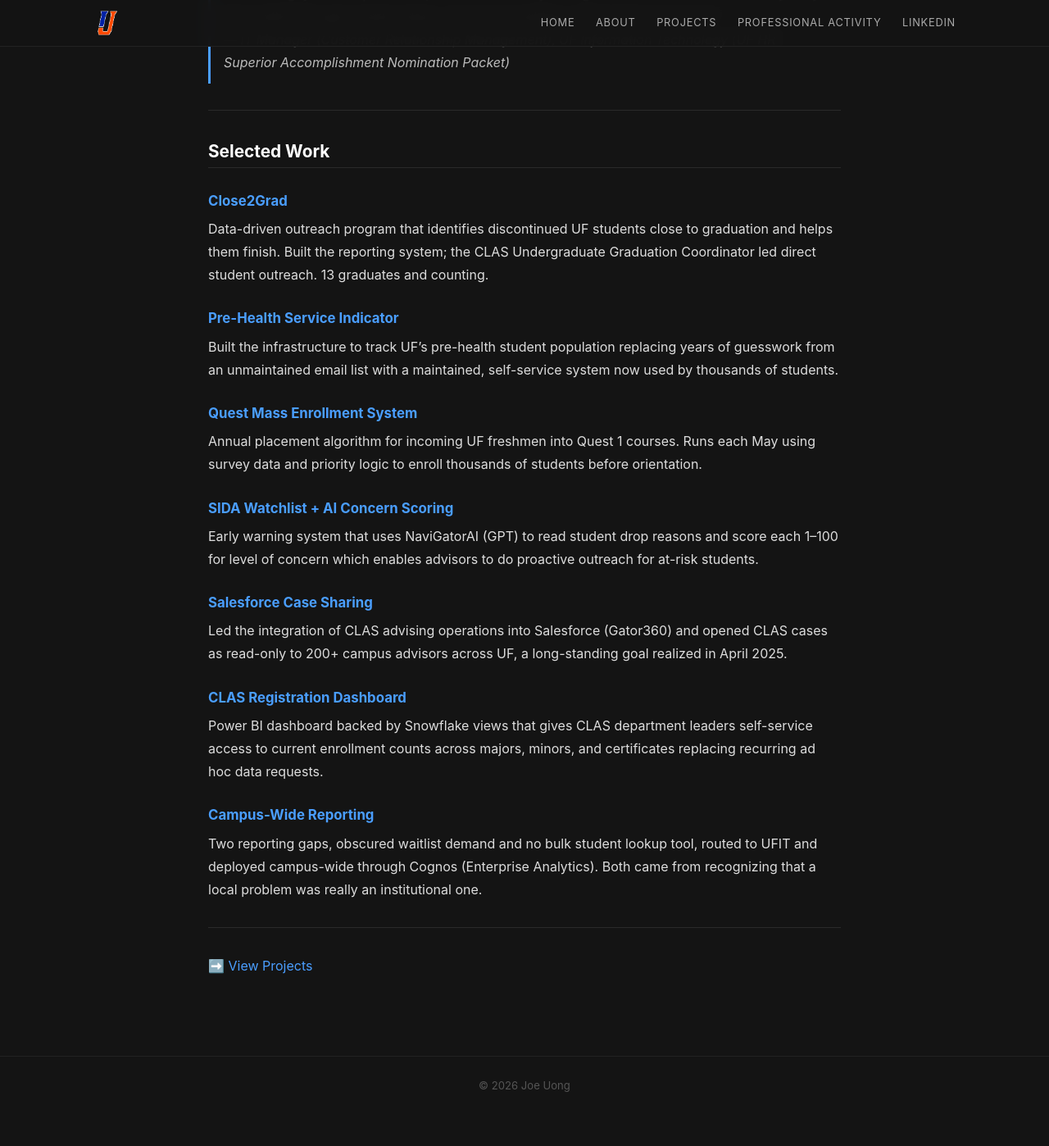
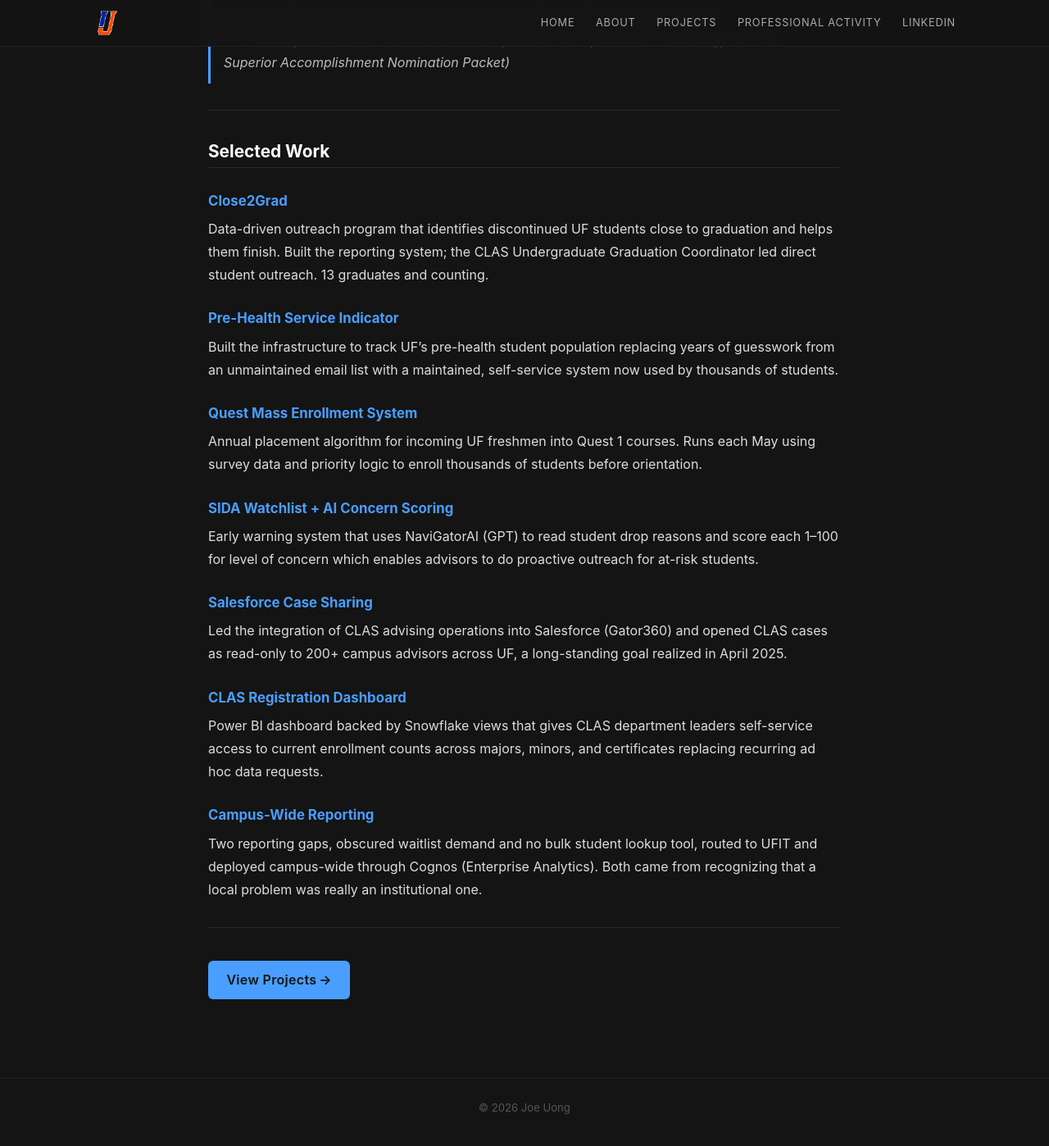
Before and after one commit to joeufl/portfolio, a Jekyll site: the page built from index.md, in a window 1280 px wide and 1400 px high, scrolled down 1251 px. Shown: the whole window at 82% size. Built offline with Jekyll 4.4.1, drawn with Linux system fonts in a browser that asks for light colours; before the commit the page ends 2624 px from its top, so only the background shows below that.

Commit message:
Replace homepage arrow emoji with a styled CTA button
Swap the platform-dependent emoji before 'View Projects' for a
styled call-to-action: an accent-blue pill (.cta) whose arrow is a
CSS pseudo-element that nudges right on hover. Renders consistently
across devices and matches the theme. Removes the site's last emoji
and closes todo item 11.

```diff
--- a/assets/css/style.scss
+++ b/assets/css/style.scss
@@ -128,6 +128,34 @@ h3 { color: #4a9eff; }
   margin-bottom: 1.5em;
 }
 
+/* Call-to-action button */
+.cta {
+  display: inline-block;
+  margin-top: 0.5em;
+  padding: 0.6em 1.4em;
+  background: #4a9eff;
+  color: #141414;
+  font-weight: 600;
+  border-radius: 6px;
+  letter-spacing: 0.02em;
+  transition: background 0.15s, transform 0.15s;
+}
+
+.cta::after {
+  content: "\2009\2192"; /* thin space + arrow */
+  display: inline-block;
+  transition: transform 0.15s;
+}
+
+.cta:hover {
+  background: #6cb0ff;
+  color: #141414;
+}
+
+.cta:hover::after {
+  transform: translateX(4px);
+}
+
 /* Tables */
 table {
   width: 100%;
--- a/index.md
+++ b/index.md
@@ -56,4 +56,4 @@ Two reporting gaps, obscured waitlist demand and no bulk student lookup tool, ro
 
 ---
 
-➡️ [View Projects](/projects)
+[View Projects](/projects){: .cta}
```
Also changed, not shown: _todo.md (+1 -2 lines).
